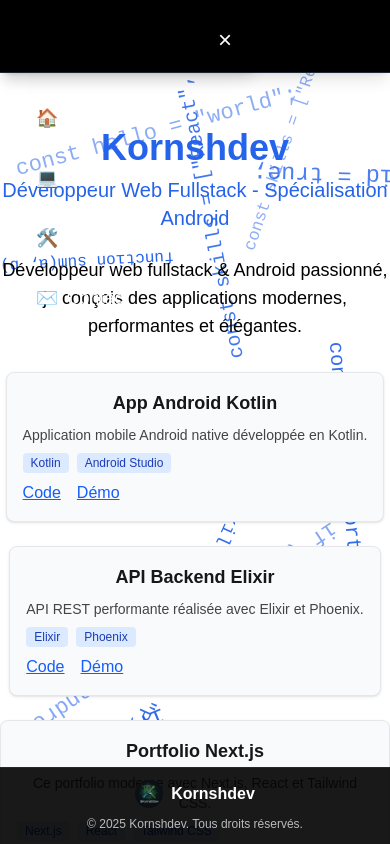
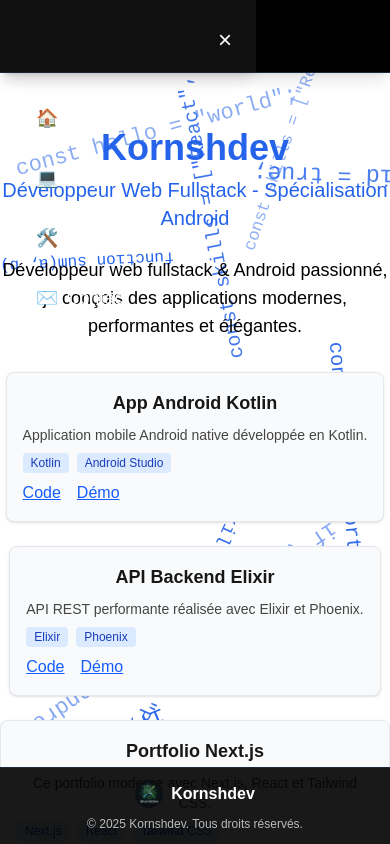
Before and after one commit to ujju16/kornshdevportfolio, a Next.js app in the folder kornshportfolio/: page / in a window 390 px wide. Both pictures are taken after a click on the button 255 px from the left and 36 px from the top of the page. Shown: the top 844 px of the page. Built offline with nearby package versions, Linux system fonts and the light colour scheme.

Commit message:
fix: panneau latéral menu hamburger totalement opaque et texte blanc, visible en mode clair et sombre

```diff
--- a/kornshportfolio/src/components/Navbar.tsx
+++ b/kornshportfolio/src/components/Navbar.tsx
@@ -61,8 +61,8 @@ const Navbar = ({ onMenuToggle }: { onMenuToggle?: (open: boolean) => void }) =>
       <ThemeSwitch iconOnly />
       {/* Menu latéral mobile */}
       {open && (
-        <div className="fixed inset-0 z-50 bg-black flex">
-          <div className="w-64 bg-black h-full p-6 flex flex-col gap-6 animate-slide-in shadow-lg">
+        <div className="fixed inset-0 z-50 bg-black bg-opacity-100 flex">
+          <div className="w-64 h-full p-6 flex flex-col gap-6 animate-slide-in shadow-lg" style={{ background: '#111', color: '#fff' }}>
             <button
               className="self-end mb-4 text-white text-2xl"
               aria-label="Fermer le menu navigation"
```
